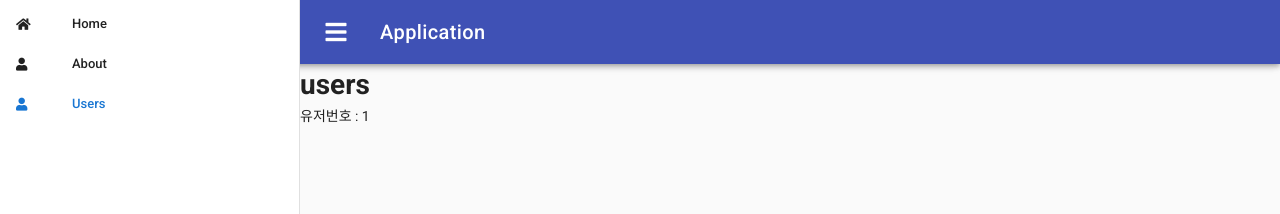
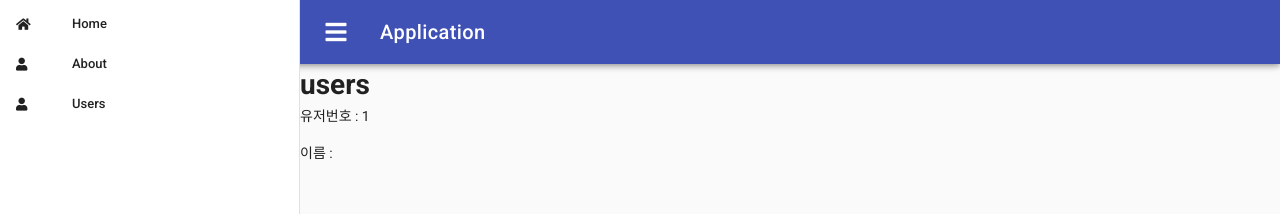
Before and after one commit to kyeongmin21/vue-router, a Vue app: page /users/1 in a window 1280 px wide. Shown: the top 214 px of the page. Built offline with nearby package versions, Linux system fonts and the light colour scheme.

Commit message:
$route.params로 값 전달

```diff
--- a/src/App.vue
+++ b/src/App.vue
@@ -23,7 +23,10 @@
           </v-list-tile-content>
         </v-list-tile>
 
-        <v-list-tile :to="{name: 'users'}" exact>
+        <v-list-tile :to="{
+          name: 'users',
+          params:{ userId: 4321, name: 'min' }
+        }" exact>
           <v-list-tile-action>
             <i class="fas fa-user"></i>
           </v-list-tile-action>
@@ -58,7 +61,7 @@ export default {
     source: String
   },
   methods: {
-    homeClick () {
+    homeClick() {
 
     }
   }
--- a/src/views/Users.vue
+++ b/src/views/Users.vue
@@ -2,7 +2,7 @@
   <div>
     <h1>users</h1>
     <p>유저번호 : {{ userId }}</p>
-
+    <p>이름 : {{ $route.params.name }}</p>
   </div>
 </template>
 
```
Also changed, not shown: 1 other file (tests, documents, lock files or other folders).
